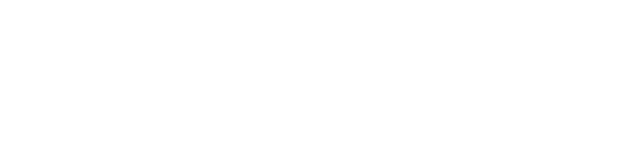
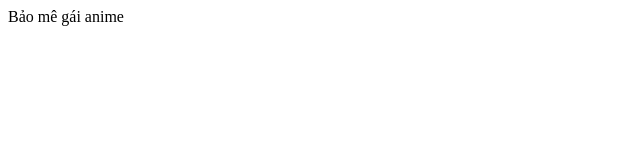
Before and after one commit to trbaonop/cute, a plain HTML site: page index.html in a window 1280 px wide. Shown: the whole page, without its empty margins (0-640 px from the left). Drawn offline with Linux system fonts and the light colour scheme.

Commit message:
Update index.html

```diff
--- a/index.html
+++ b/index.html
@@ -6,6 +6,6 @@
     <title>Document</title>
 </head>
 <body>
-
+    <div>Bảo mê gái anime</div>
 </body>
 </html>
```
